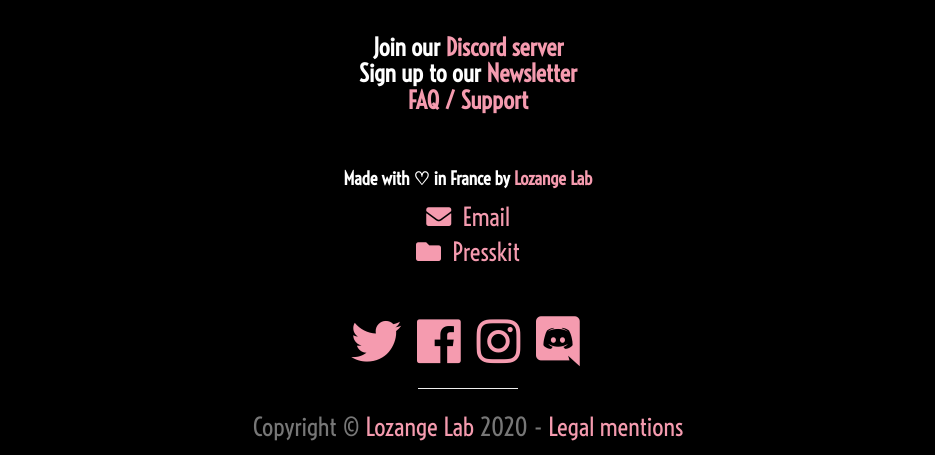
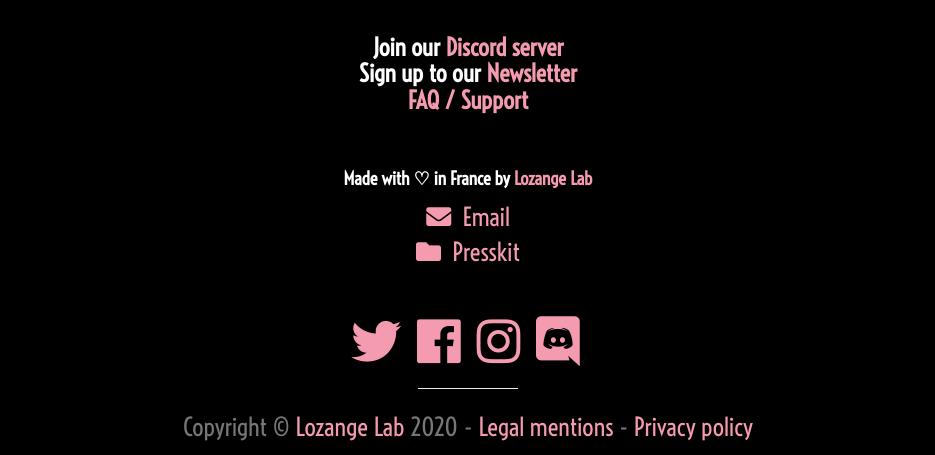
Before and after one commit to RipThemOff-Website/rip-them-off.github.io, a plain HTML site: page index.html in a window 1280 px wide. Shown: the part 5469-5924 px from the top of the page, without its empty margins (172-1107 px from the left). Drawn offline with Linux system fonts and the light colour scheme.

Commit message:
Update index.html

```diff
--- a/index.html
+++ b/index.html
@@ -296,7 +296,7 @@
 						</li>
 					</ul>
                     <hr class="small">
-                    <p class="text-muted">Copyright &copy; <a href="http://www.lozange-lab.com">Lozange Lab</a> 2020   -   <a href="legal.html">Legal mentions</a></p>
+                    <p class="text-muted">Copyright &copy; <a href="http://www.lozange-lab.com">Lozange Lab</a> 2020  -  <a href="legal.html">Legal mentions</a>  -  <a href="PrivacyPolicy.html">Privacy policy</a></p>
                     </p>
                 </div>
             </div>
```
